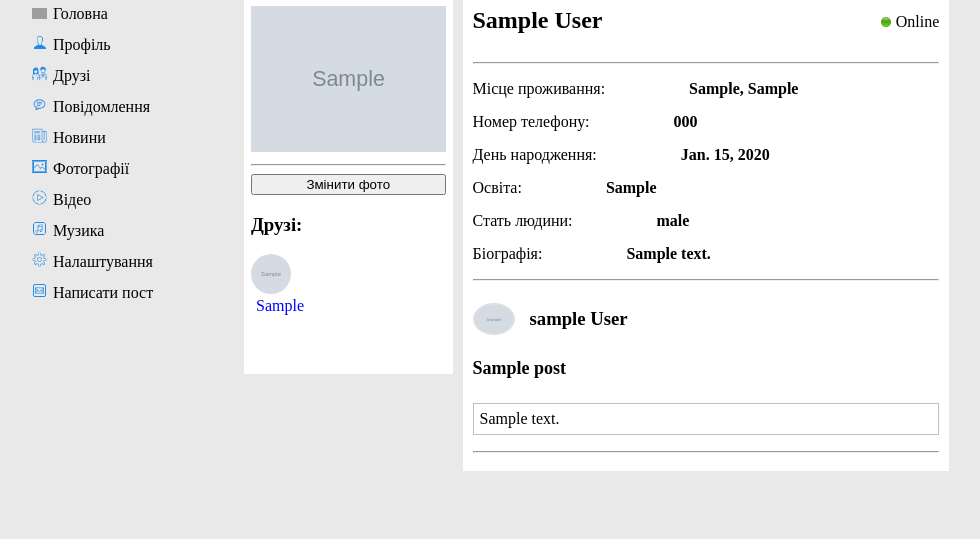
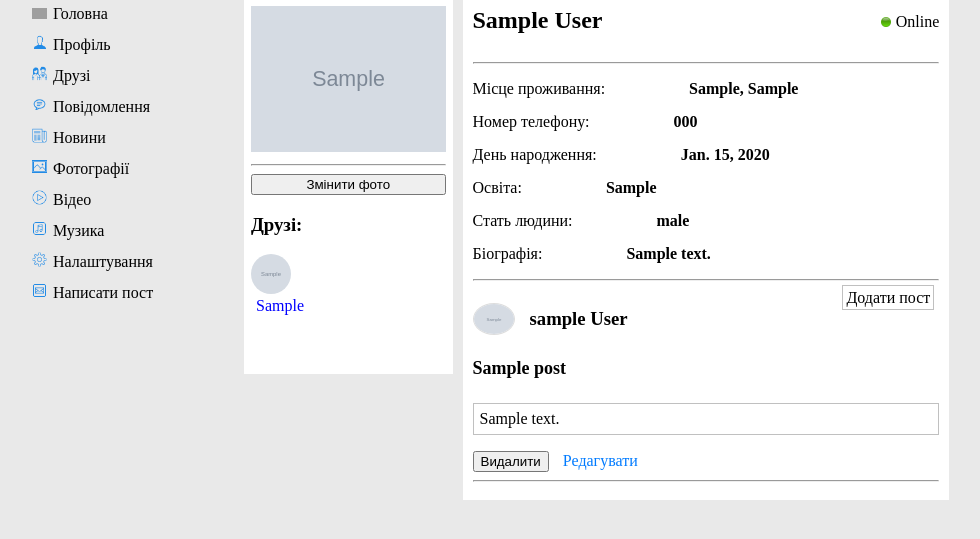
Before and after one commit to ZhankovVG/Ukrainian_social_network, a Django app: page /public_profile/1/ in a window 1280 px wide. Shown: the part 64-603 px from the top of the page, without its empty margins (238-1218 px from the left). Run offline with Django 4.2, Linux system fonts and the light colour scheme; a user stored in the database is signed in; tables that the repository leaves empty hold one stand-in row (values such as "Sample post"); grey boxes marked "Sample" are stand-in pictures; some libraries are stand-ins or nearby versions; grey boxes are pictures that could not be loaded.

Commit message:
I'm working on a news app

```diff
--- a/static/profiles/css/news_feed/all_posts.css
+++ b/static/profiles/css/news_feed/all_posts.css
@@ -40,3 +40,38 @@
 .update_button {
     margin-left: 10px;
 }
+
+.one_post img {
+    width: 40px;
+    height: 40px;
+    border: 1px solid #ddd;
+    border-radius: 50%;
+}
+
+.underline_title {
+    text-decoration: underline;
+    color: rgb(0, 0, 0);
+}
+
+.one_post p {
+    font-size: 16px;
+    border: 1px solid silver;
+    padding: 6px;
+}
+
+.add_post {
+    float: right;
+}
+
+.add_post a {
+    text-decoration: none;
+    color: black;
+    border: 1px solid silver;
+    margin: 5px;
+    padding: 3px;
+}
+
+.add_post a:hover{
+    background-color: #2e2ed2;
+    color: aliceblue;
+}
--- a/templates/posts/news.html
+++ b/templates/posts/news.html
@@ -13,7 +13,7 @@
                     <a href="{% url 'profile:public_profile' post.author.id %}">
                         <img src="{{ post.author.avatar.url }}" alt="avatar-user">
                         <h3>{{ post.author }}</h3>
-                        <h5>{{ post.title }}</h5>
+                        <h4 class="underline_title">{{ post.title }}</h4>
                     </a>
                     <p>{{ post.content }}</p>
                     {% if post.author == request.user %}
--- a/templates/profiles/public_profile.html
+++ b/templates/profiles/public_profile.html
@@ -87,6 +87,9 @@
         <!-- Post output block -->
 
         <div class="post_output_profile_block">
+            <div class="add_post">
+                    <a href="{% url 'newsfeed:post_create' %}">Додати пост</a>
+            </div>
             {% for post in user_posts %}
             <div class="block_inform_post">
                 <div class="author_info">
@@ -97,6 +100,15 @@
                 </div>
                 <h4 class="post_title">{{ post.title }}</h4>
                 <p class="post_content">{{ post.content }}</p>
+                <div>
+                    {% if post.author == request.user %}
+                    <form method="post" action="{% url 'newsfeed:delete_post' post.id %}">
+                        {% csrf_token %}
+                        <button type="submit">Видалити</button>
+                        <a class="update_button" href="{% url 'newsfeed:update_post' post.id %}">Редагувати</a>
+                    </form>
+                    {% endif %}
+                </div>
             </div>
             {% endfor %}
         </div>
```
